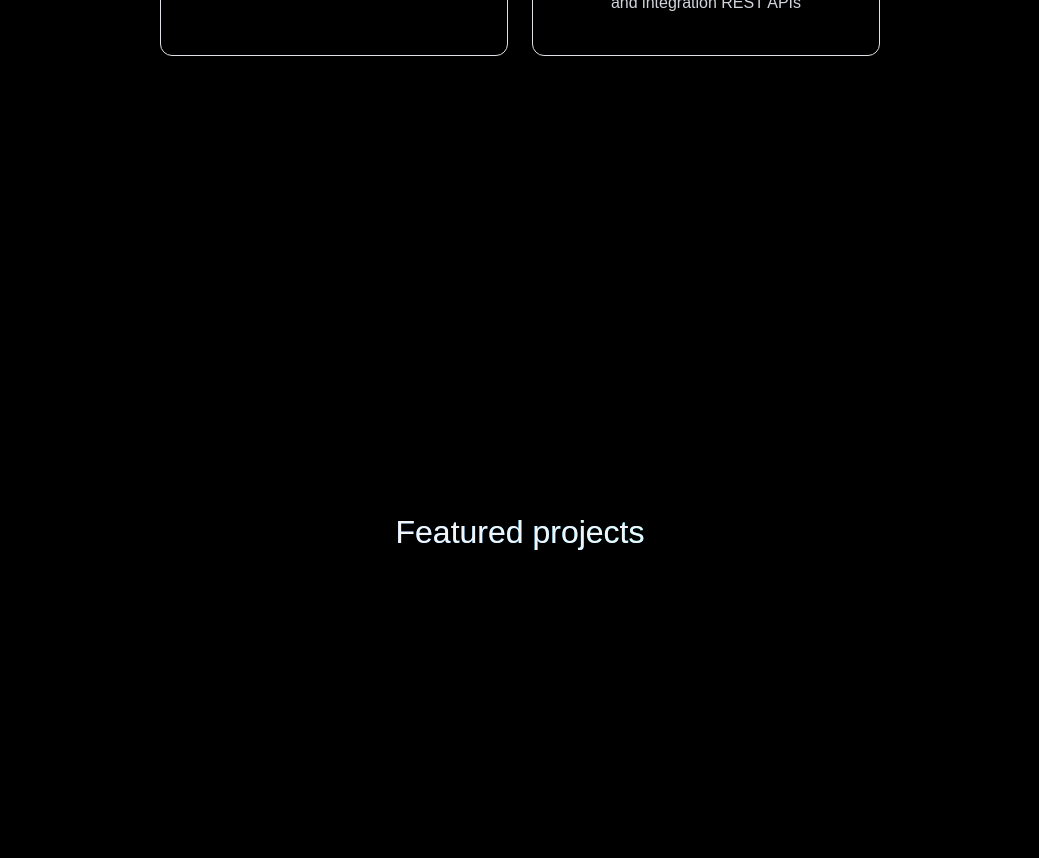
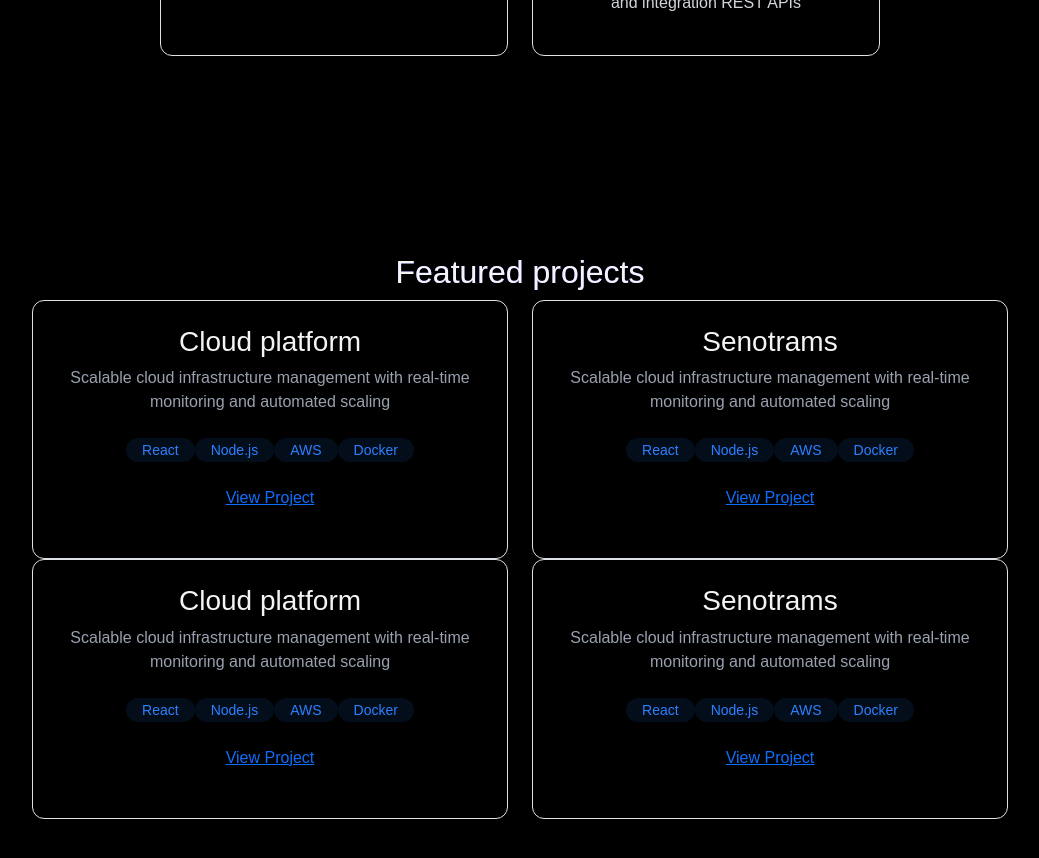
Before and after one commit to benrich09/portfolio, a React (Vite) app: page / in a window 1280 px wide. Shown: the part 1840-2698 px from the top of the page, without its empty margins (120-1159 px from the left). Built offline with nearby package versions, Linux system fonts and the light colour scheme; the HTML template or start-up script is replaced by a standard one.

Commit message:
tenth commit

```diff
--- a/src/App.jsx
+++ b/src/App.jsx
@@ -7,6 +7,7 @@ import {MobileMenu} from "./Components/MobileMenu.jsx";
 import {Home} from "./Components/sections/Home.jsx";
 import {LoadingScreen} from "./Components/LoadingScreen.jsx";
 import {Projects} from "./Components/sections/Projects.jsx";
+import {Contact} from "./Components/sections/Contact.jsx";
 
 function App() {
     const [isLoaded, setIsLoaded] = useState(false);
@@ -28,6 +29,8 @@ function App() {
 
                 <Projects />
 
+                <Contact/>
+
 
             </div>
 
--- /dev/null
+++ b/src/Components/RevealOnScroll.jsx
@@ -0,0 +1,22 @@
+import {useEffect, useRef} from "react";
+
+export const RevealOnScroll = ({children}) => {
+
+    const ref =useRef(null)
+
+    useEffect(() => {
+        const observer = new IntersectionObserver(
+            ([entry]) => {
+            if (entry.isIntersecting){
+                ref.current.classList.add("visible");
+            }
+        },
+            {threshold: 0.2, rootMargin:"0px 0px -50px 0px"}
+    );
+        if(ref.current) observer.observe(ref.current);
+
+        return () => observer.disconnect();
+    });
+
+    return <div ref={ref}  className="reveal">{children}</div>
+};
--- a/src/Components/sections/About.jsx
+++ b/src/Components/sections/About.jsx
@@ -1,3 +1,5 @@
+import {RevealOnScroll} from "../RevealOnScroll.jsx";
+
 export const About = () => {
 
     const frontendSkills =[
@@ -40,10 +42,12 @@ export const About = () => {
     className="min-h-screen flex items-center justify-center py-20"
     >
 
+        <RevealOnScroll>
+
         <div className="max-w-3xl mx-auto px-4">
 
-            <h2 className="text-3xl font-bold mb-8 bg-gradient-to-r from-blue-500 to-cyan-400 bg-clip-text
-               text-tranparent text-center">
+            <h2 className="text-3xl font-bold mb-8 bg-gradient-to-r from-blue-500
+                         to-purple-600 bg-clip-text text-transparent leading-right">
                 {" "}About Me
             </h2>
 
@@ -173,6 +177,8 @@ export const About = () => {
 
         </div>
 
+        </RevealOnScroll>
+
     </section>
     );
 };
--- a/src/Components/sections/Home.jsx
+++ b/src/Components/sections/Home.jsx
@@ -1,7 +1,12 @@
+import {RevealOnScroll} from "../RevealOnScroll.jsx";
+
 export const Home = () => {
     return <section
         id="home"
         className="min-h-screen flex items-center justify-center relative ">
+
+        <RevealOnScroll>
+
         <div className="text-center z-10 px-4">
             <h1 className="text-5xl md:text-7xl font-bold mb-6 bg-gradient-to-r from-blue-500
                          to-purple-600 bg-clip-text text-transparent leading-right">
@@ -31,5 +36,8 @@ export const Home = () => {
             </div>
 
         </div>
+
+        </RevealOnScroll>
+
     </section>
 };
--- a/src/Components/sections/Projects.jsx
+++ b/src/Components/sections/Projects.jsx
@@ -1,20 +1,138 @@
+import {RevealOnScroll} from "../RevealOnScroll.jsx";
+
 export const Projects = () => {
     return(
         <section
         id="projects"
-        className="min-h-screen flex items-center justify-center py-20">
+        className="min-h-screen flex items-center justify-center     py-20">
+
+        <RevealOnScroll>
 
             <div className="max-w-5xl mx-auto px-4">
-                <h2 className="text-3xl font-bold mb-8 bg-gradient-to-r from-blue-500 to-cyan-400 bg-clip-text
-               text-tranparent text-center">
-                    {" "}Featured projects {" "}
+                <h2 className="text-3xl font-bold mb-8 bg-gradient-to-r from-blue-500
+                         to-purple-600 bg-clip-text text-transparent leading-right">
+                    {" "}Featured projects
                 </h2>
 
-                <div className="grid grid-colds">
+                <div className="grid grid-cols-1 md:grid-cols-2 gap-6">
+
+                    <div className="p-6 rounded-xl border border-white/10 hover:-translate-y-1
+                                  hover:shadow-[0_2px_8px_rgba(59, 130, 246, 0.2)] transition">
+                        <h3 className="text-xl font-bold mb-2"> Cloud platform</h3>
+                        <p className="text-gray-400 mb-4">
+                            Scalable cloud infrastructure management with real-time monitoring
+                            and automated scaling
+                        </p>
+                        <div>
+                            {["React", "Node.js", "AWS", "Docker"].map((tech, key) => (
+                                <span
+                                    key={key}
+                                    className="bg-blue-500/10 text-blue-500 py-1 px-3 rounded-full text-sm hover:bg-blue-500/20
+                                           hover:shadow-[0_2px_8px_rgba(59, 130, 246, 0.2)] transition"
+                                >
+                                {tech}
+                                </span>
+                            ))}
+                        </div>
+
+                        <div className="flex justify-center items-center">
+                            <a href="#" className="text-blue-400 hover:text-blue-300 transition-colors my-4">
+                                {" "} View Project {" "}
+                            </a>
+                        </div>
+
+                    </div>
+
+                    <div className="p-6 rounded-xl border border-white/10 hover:-translate-y-1
+                                  hover:shadow-[0_2px_8px_rgba(59, 130, 246, 0.2)] transition">
+                        <h3 className="text-xl font-bold mb-2"> Senotrams</h3>
+                        <p className="text-gray-400 mb-4">
+                            Scalable cloud infrastructure management with real-time monitoring
+                            and automated scaling
+                        </p>
+                        <div>
+                            {["React", "Node.js", "AWS", "Docker"].map((tech, key) => (
+                                <span
+                                    key={key}
+                                    className="bg-blue-500/10 text-blue-500 py-1 px-3 rounded-full text-sm hover:bg-blue-500/20
+                                           hover:shadow-[0_2px_8px_rgba(59, 130, 246, 0.2)] transition"
+                                >
+                                {tech}
+                                </span>
+                            ))}
+                        </div>
+
+                        <div className="flex justify-center items-center">
+                            <a href="#" className="text-blue-400 hover:text-blue-300 transition-colors my-4">
+                                {" "} View Project {" "}
+                            </a>
+                        </div>
+
+                    </div>
+
+                </div>
+
+                <div className="grid grid-cols-1 md:grid-cols-2 gap-6">
+
+                    <div className="p-6 rounded-xl border border-white/10 hover:-translate-y-1
+                                  hover:shadow-[0_2px_8px_rgba(59, 130, 246, 0.2)] transition">
+                        <h3 className="text-xl font-bold mb-2"> Cloud platform</h3>
+                        <p className="text-gray-400 mb-4">
+                            Scalable cloud infrastructure management with real-time monitoring
+                            and automated scaling
+                        </p>
+                        <div>
+                            {["React", "Node.js", "AWS", "Docker"].map((tech, key) => (
+                                <span
+                                    key={key}
+                                    className="bg-blue-500/10 text-blue-500 py-1 px-3 rounded-full text-sm hover:bg-blue-500/20
+                                           hover:shadow-[0_2px_8px_rgba(59, 130, 246, 0.2)] transition"
+                                >
+                                {tech}
+                                </span>
+                            ))}
+                        </div>
+
+                        <div className="flex justify-center items-center">
+                            <a href="#" className="text-blue-400 hover:text-blue-300 transition-colors my-4">
+                                {" "} View Project {" "}
+                            </a>
+                        </div>
+
+                    </div>
+
+                    <div className="p-6 rounded-xl border border-white/10 hover:-translate-y-1
+                                  hover:shadow-[0_2px_8px_rgba(59, 130, 246, 0.2)] transition">
+                        <h3 className="text-xl font-bold mb-2"> Senotrams</h3>
+                        <p className="text-gray-400 mb-4">
+                            Scalable cloud infrastructure management with real-time monitoring
+                            and automated scaling
+                        </p>
+                        <div>
+                            {["React", "Node.js", "AWS", "Docker"].map((tech, key) => (
+                                <span
+                                    key={key}
+                                    className="bg-blue-500/10 text-blue-500 py-1 px-3 rounded-full text-sm hover:bg-blue-500/20
+                                           hover:shadow-[0_2px_8px_rgba(59, 130, 246, 0.2)] transition"
+                                >
+                                {tech}
+                                </span>
+                            ))}
+                        </div>
+
+                        <div className="flex justify-center items-center">
+                            <a href="#" className="text-blue-400 hover:text-blue-300 transition-colors my-4">
+                                {" "} View Project {" "}
+                            </a>
+                        </div>
+
+                    </div>
 
                 </div>
 
             </div>
+
+        </RevealOnScroll>
         </section>
     );
 };
--- a/src/index.css
+++ b/src/index.css
@@ -36,3 +36,14 @@ html, body {
         animation: loading 0.8s step-end infinite;
     }
 }
+
+.reveal{
+    opacity: 0;
+    transform: translateY(20px);
+    transition: opacity 0.7s ease, transform 0.7s ease;
+}
+
+.reveal.visible{
+    opacity: 1;
+    transform: translateY(0);
+}
```
Also changed, not shown: src/Components/sections/Contact.jsx (+63 -0 lines).
